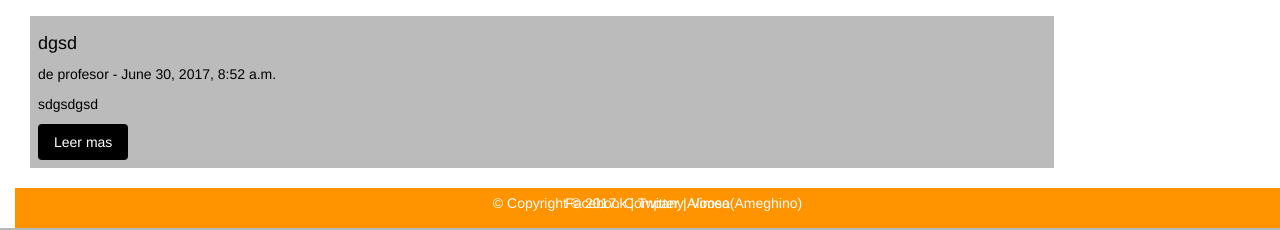
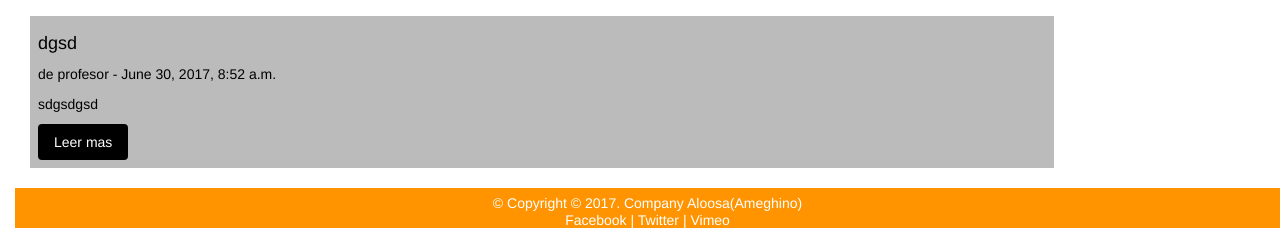
Before and after one commit to MatiiBasualdo/noticampus, a Django app: page /inicio/ in a window 1280 px wide. Shown: the part 758-988 px from the top of the page. Run offline with Django 3.2, Linux system fonts and the light colour scheme; data comes from the database, SQL or seed files in the repository; both versions use the stored data as it was after the commit; some libraries are stand-ins or nearby versions.

Commit message:
Cambio de style.css

```diff
--- a/noticampus/static/css/style.css
+++ b/noticampus/static/css/style.css
@@ -65,7 +65,7 @@ h1, h2, h3, h4 {
 .connect {
     margin-top: -50px;
     height: 40px;
-    padding: 5px 0px;
+    padding-top: 22px;
     clear: both;
     background: #ff9400;
     text-align: center;
--- a/noticampus/templates/inicio.html
+++ b/noticampus/templates/inicio.html
@@ -2,7 +2,7 @@
 {% block body %}
     <div class="page-header">
         <div class="row">
-            <div class="col-xs-3"><h1><a href="/" style="text-shadow:3px 1px 0 #444">NotiCampus</a></h1></div>
+            <div class="col-xs-3"><h1><a href="/inicio" style="text-shadow:3px 1px 0 #444">NotiCampus</a></h1></div>
 			<div class="col-xs-7"><img src="/static/img/icono.png" style="width:10%"></div>
             <div class="col-xs-2"><h1> <a class="w3-btn w3-round-xxlarge w3-" style="text-shadow:3px 1px 0 #444" href="/cerrar">Sing Out</a></h1></div>
         </div>
```
Also changed, not shown: db.sqlite3.
